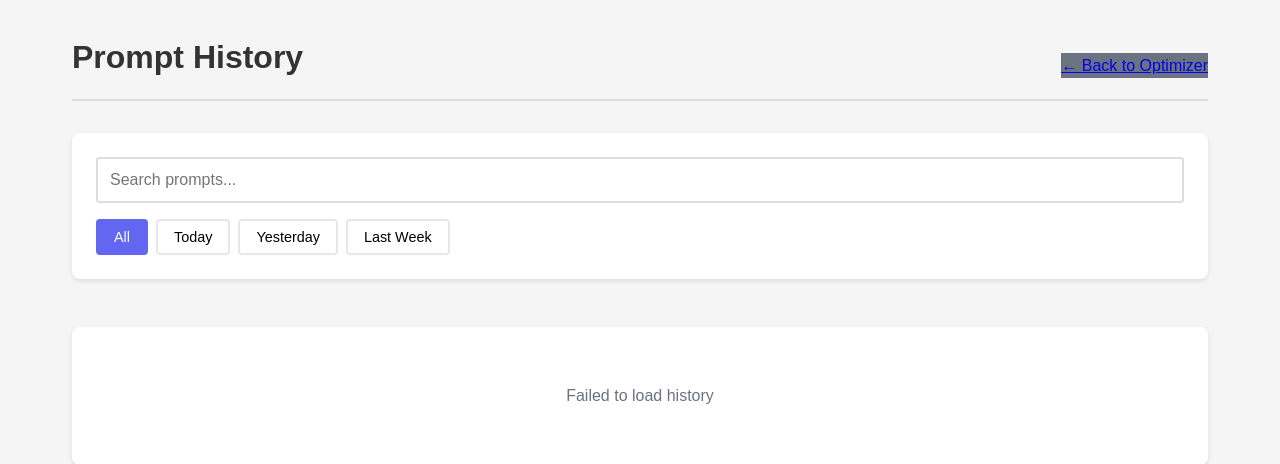
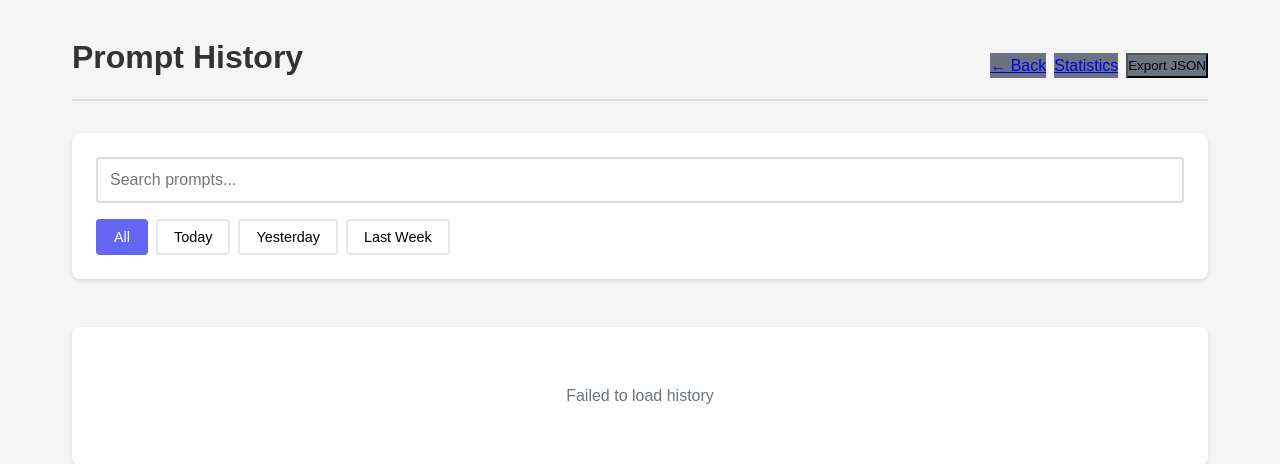
Before and after one commit to Vaishnavi11-01/AI-Prompt-Optimizer, a Flask app: page /history in a window 1280 px wide. Shown: the top 464 px of the page. Run offline with Flask 3, Linux system fonts and the light colour scheme.

Commit message:
Add export button to history page

```diff
--- a/static/history.js
+++ b/static/history.js
@@ -2,6 +2,7 @@
 const searchInput = document.getElementById('search-input');
 const historyList = document.getElementById('history-list');
 const filterButtons = document.querySelectorAll('.filter-btn');
+const exportBtn = document.getElementById('export-btn');
 
 let allHistory = [];
 let currentFilter = 'all';
@@ -11,6 +12,10 @@ searchInput.addEventListener('input', handleSearch);
 filterButtons.forEach(btn => {
     btn.addEventListener('click', handleFilter);
 });
+
+if (exportBtn) {
+    exportBtn.addEventListener('click', exportToJSON);
+}
 
 // Load history on page load
 loadHistory();
@@ -193,6 +198,24 @@ function truncateText(text, maxLength) {
     return text.substring(0, maxLength) + '...';
 }
 
+async function exportToJSON() {
+    try {
+        const response = await fetch('/export/json');
+        const blob = await response.blob();
+        const url = window.URL.createObjectURL(blob);
+        const a = document.createElement('a');
+        a.href = url;
+        a.download = 'prompt_history.json';
+        document.body.appendChild(a);
+        a.click();
+        window.URL.revokeObjectURL(url);
+        document.body.removeChild(a);
+    } catch (error) {
+        console.error('Error exporting JSON:', error);
+        alert('Failed to export JSON');
+    }
+}
+
 // Check for reused prompt on page load
 window.addEventListener('load', () => {
     const promptToReuse = localStorage.getItem('promptToReuse');
--- a/templates/history.html
+++ b/templates/history.html
@@ -10,7 +10,11 @@
     <div class="container">
         <header>
             <h1>Prompt History</h1>
-            <a href="/" class="btn-secondary">← Back to Optimizer</a>
+            <div class="nav-buttons">
+                <a href="/" class="btn-secondary">← Back</a>
+                <a href="/stats" class="btn-secondary">Statistics</a>
+                <button class="btn-secondary" id="export-btn">Export JSON</button>
+            </div>
         </header>
 
         <main>
```
